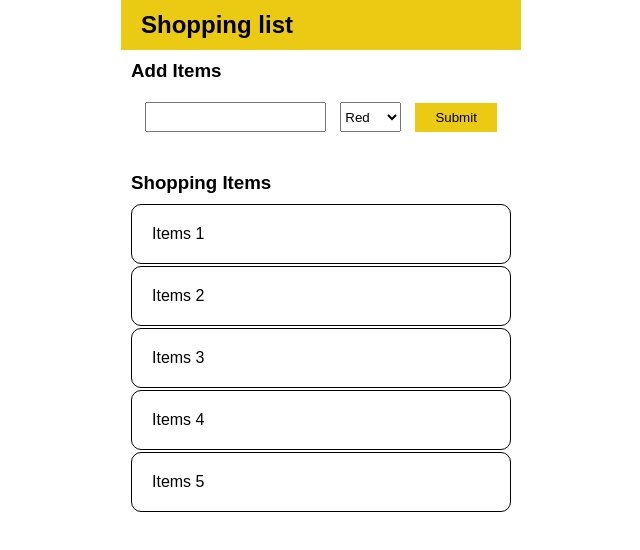
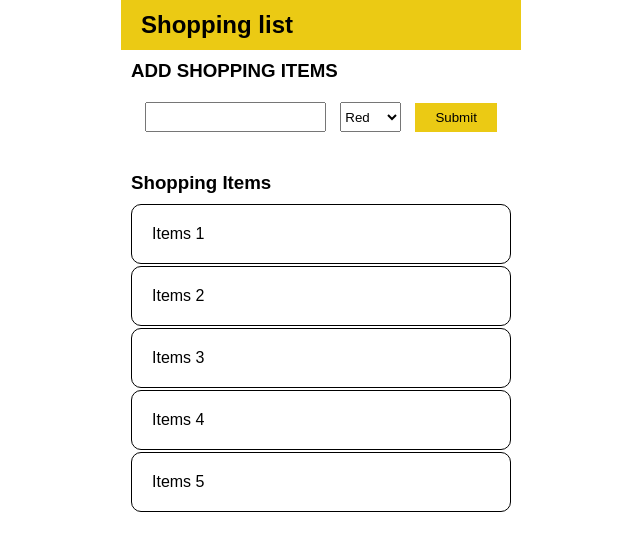
Before and after one commit to MayanthaS/Javascript_DOM, a plain HTML site: page index.html in a window 1280 px wide. Shown: the whole page, without its empty margins (319-959 px from the left). Drawn offline with Linux system fonts and the light colour scheme.

Commit message:
Changed values JS

```diff
--- a/index.html
+++ b/index.html
@@ -5,7 +5,7 @@
     <meta name="viewport" content="width=device-width, initial-scale=1.0">
     <title>Java script DOM</title>
     <link rel="stylesheet" href="./style.css">
-    <script src="./script.js"></script>
+
 </head>
 <body>
     <!--Navigation-->
@@ -15,7 +15,7 @@
     <!--Container-->
     <div class="container">
         <div class="frm">
-            <h3 id="frmt">Add Items</h3>
+            <h3 style="text-transform:uppercase"; id="frmt">Add Items</h3>
             <form action="">
                 <input type="text">
 
@@ -40,5 +40,6 @@
             </ul>
         </div>
     </div>
+     <script src="./script.js"></script>
 </body>
 </html>
--- a/script.js
+++ b/script.js
@@ -1,4 +1,5 @@
 //Examine the document object
+/*
 console.dir(document);
 
 //get properties
@@ -11,12 +12,39 @@ console.log(document.head);
 console.log(document.body);
 
 console.log(document.all);
+console.log(document.all[11]);
+
+document.addEventListener("DOMContentLoaded", () => {
+  console.log(document.body); // Will now show the <body> element
+});
+
+
+
+console.log(document.all);
 
 console.log(document.forms);
 console.log(document.links);
 console.log(document.images);
-
+*/
 //--change value
 console.log(document.title);
 document.title = "Document object Notation";
 console.log(document.title);
+
+//not best way
+document.all[11].textContent = "Shopping Item List"
+console.log(document.all[11]);
+
+//--select element
+
+console.log(document.getElementById('li-items'));
+var formTtile = document.getElementById('frmt');
+console.log(formTtile);
+
+
+//--textContent,innertext and inner html
+
+//formTtile.textContent ="Add shopping Items";
+formTtile.innerText ="Add shopping Items";
+//console.log(formTtile.textContent);
+console.log(formTtile.innerText);
```
